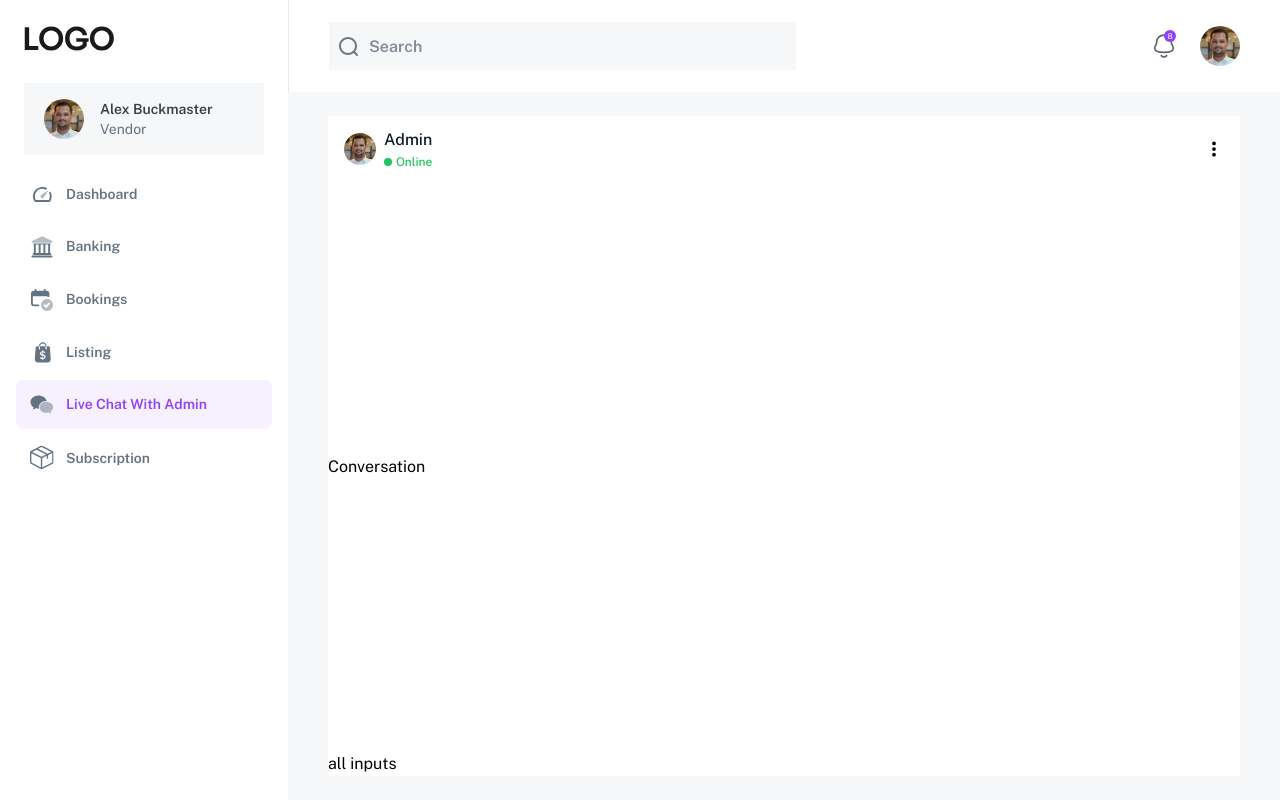
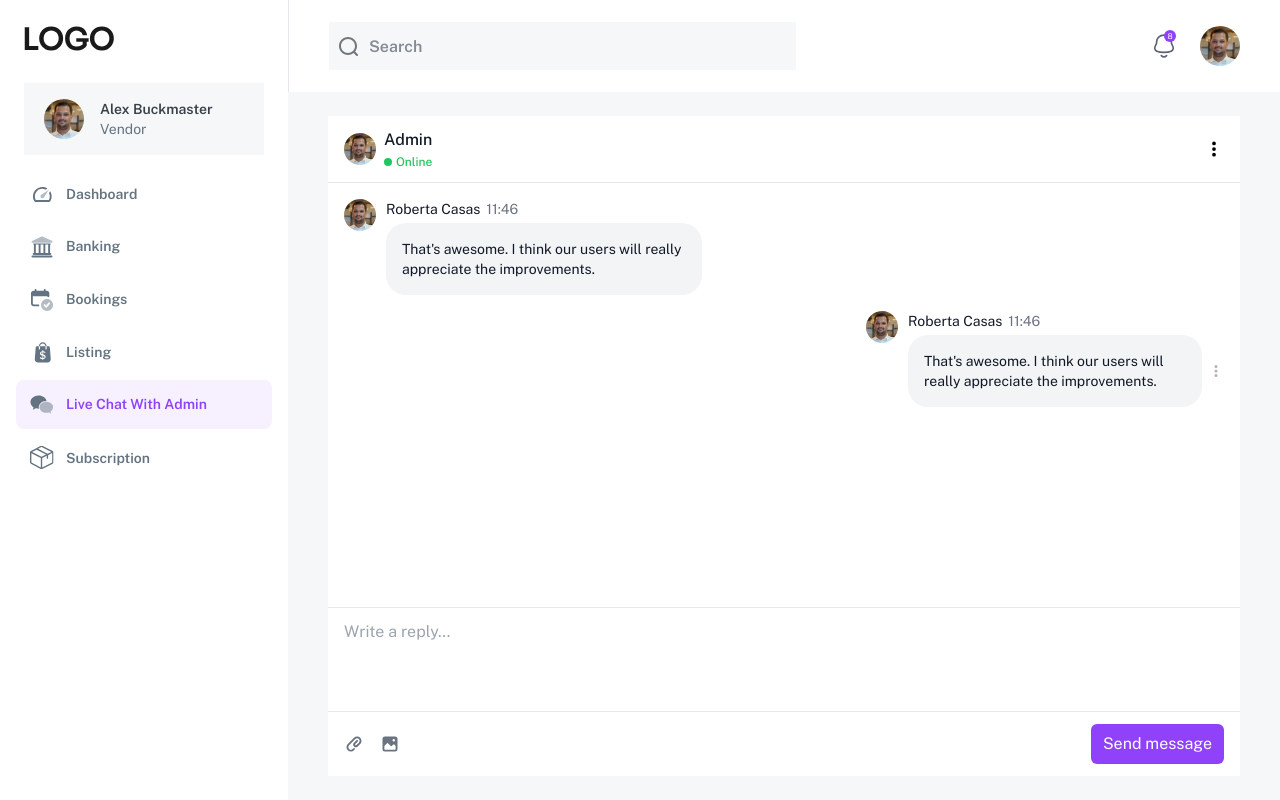
Before and after one commit to AkbarOpediatech/book-the-party-d, a Next.js app: page /dashboard/vendor/chat in a window 1280 px wide. Built offline with nearby package versions, Linux system fonts and the light colour scheme.

Commit message:
chatting layout create

```diff
--- a/src/app/(dashboard)/dashboard/vendor/chat/components/Conversation.tsx
+++ b/src/app/(dashboard)/dashboard/vendor/chat/components/Conversation.tsx
@@ -1,5 +1,73 @@
+import { Menu, MenuButton, MenuItem, MenuItems } from '@headlessui/react'
+import { EllipsisVerticalIcon, PencilIcon, Square2StackIcon } from '@heroicons/react/16/solid'
+import Image from 'next/image'
+import avater from '/public/assets/avatar.jpeg'
+
 const Conversation = () => {
-  return <div>Conversation</div>
+  return (
+    <div className="no-scroll flex h-full flex-col gap-4 overflow-y-scroll border-t border-gray-200 p-4">
+      <div className="flex items-start gap-2.5">
+        <div className="size-8 overflow-hidden rounded-full">
+          <Image className="object-cover" src={avater} alt="pic" />
+        </div>
+        <div className="w-full max-w-[316px]">
+          <div className="mb-1 flex items-center gap-1.5 font-inter text-sm">
+            <p className="text-gray-900">Roberta Casas </p>
+            <p className="text-gray-500">11:46</p>
+          </div>
+          <div className="flex items-center gap-1.5">
+            <div className="w-full rounded-[20px] bg-gray-100 p-4">
+              <p className="font-inter text-sm text-gray-900">
+                That's awesome. I think our users will really appreciate the improvements.
+              </p>
+            </div>
+          </div>
+        </div>
+      </div>
+      <div className="flex items-start justify-end gap-2.5">
+        <div className="size-8 overflow-hidden rounded-full">
+          <Image className="object-cover" src={avater} alt="pic" />
+        </div>
+        <div className="w-full max-w-[316px]">
+          <div className="mb-1 flex items-center gap-1.5 font-inter text-sm">
+            <p className="text-gray-900">Roberta Casas </p>
+            <p className="text-gray-500">11:46</p>
+          </div>
+          <div className="flex items-center gap-1.5">
+            <div className="w-full rounded-[20px] bg-gray-100 p-4">
+              <p className="font-inter text-sm text-gray-900">
+                That's awesome. I think our users will really appreciate the improvements.
+              </p>
+            </div>
+            <Menu>
+              <MenuButton>
+                <EllipsisVerticalIcon className="size-4 fill-black/30" />
+              </MenuButton>
+
+              <MenuItems
+                transition
+                anchor="bottom end"
+                className="w-36 origin-top-right rounded-xl border bg-white p-1 text-sm/6 text-black shadow-sm transition duration-100 ease-out [--anchor-gap:var(--spacing-1)] focus:outline-none data-[closed]:scale-95 data-[closed]:opacity-0"
+              >
+                <MenuItem>
+                  <button className="group flex w-full items-center gap-2 rounded-lg px-3 py-1.5 data-[focus]:bg-black/10">
+                    <PencilIcon className="size-4 fill-black/30" />
+                    Edit
+                  </button>
+                </MenuItem>
+                <MenuItem>
+                  <button className="group flex w-full items-center gap-2 rounded-lg px-3 py-1.5 data-[focus]:bg-black/10">
+                    <Square2StackIcon className="size-4 fill-black/30" />
+                    Duplicate
+                  </button>
+                </MenuItem>
+              </MenuItems>
+            </Menu>
+          </div>
+        </div>
+      </div>
+    </div>
+  )
 }
 
 export default Conversation
--- a/src/app/(dashboard)/dashboard/vendor/chat/components/InputGroup.tsx
+++ b/src/app/(dashboard)/dashboard/vendor/chat/components/InputGroup.tsx
@@ -1,5 +1,46 @@
+'use client'
+import DashboardButton from '@/app/(dashboard)/components/DashboardButton'
+import { PaperClipIcon, PhotoIcon } from '@heroicons/react/16/solid'
+import { useState } from 'react'
+
 const InputGroup = () => {
-  return <div>all inputs</div>
+  const [text, setText] = useState('')
+
+  const handleKeyPress = e => {
+    if (e.key === 'Enter' && !e.shiftKey) {
+      e.preventDefault()
+      console.log('Enter pressed without shift')
+    }
+  }
+
+  const handleInputChange = e => {
+    setText(e.target.value)
+  }
+
+  return (
+    <div className="border-t border-gray-200">
+      <textarea
+        className="w-full resize-none overflow-y-auto border-none px-4 py-3 focus:outline-none"
+        placeholder="Write a reply..."
+        rows={3}
+        value={text}
+        onChange={handleInputChange}
+        onKeyDown={handleKeyPress}
+      />
+
+      <div className="flex items-center justify-between gap-4 border-t border-gray-200 px-4 py-3">
+        <div className="flex items-center gap-4">
+          <button>
+            <PaperClipIcon className="h-5 w-5 text-[#6B7280]" />
+          </button>
+          <button>
+            <PhotoIcon className="h-5 w-5 text-[#6B7280]" />
+          </button>
+        </div>
+        <DashboardButton type="button" name="Send message" />
+      </div>
+    </div>
+  )
 }
 
 export default InputGroup
```
